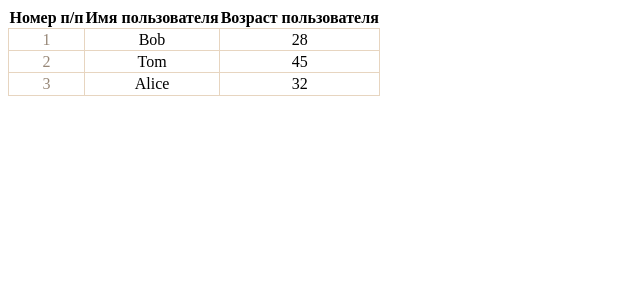
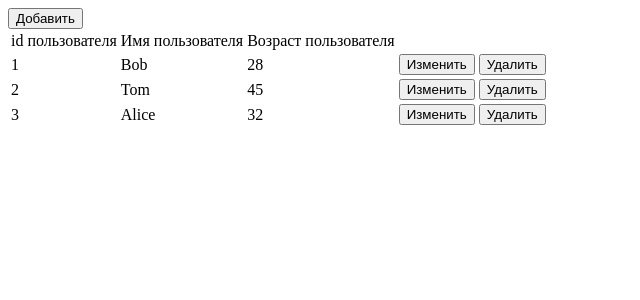
Before and after one commit to DVLaiger/Birthday-beta, an Angular app: page / in a window 1280 px wide. Shown: the top 300 px of the page, without its empty margins (0-640 px from the left). Built offline with nearby package versions, Linux system fonts and the light colour scheme.

Commit message:
4 files modified, 1 added, 1 deleted

```diff
--- a/src/app/app.component.html
+++ b/src/app/app.component.html
@@ -1,9 +1,49 @@
-<table class="demotable">
-    <th> Номер п/п</th>
-    <th> Имя пользователя</th>
-    <th> Возраст пользователя</th>
-  <tr *ngFor = "let user of users">
-    <td> {{user?.name}}</td>
-    <td> {{user?.age}}</td>
-  </tr>
+<input type="button" value="Добавить" class="btn btn-default" (click)="addUser()" />
+<table >
+  <thead>
+    <tr>
+      <td>id пользователя</td>
+      <td>Имя пользователя</td>
+      <td>Возраст пользователя</td>
+    </tr>
+  </thead>
+  <tbody>
+    <tr *ngFor="let user of users" >
+      <ng-template [ngTemplateOutlet]="loadTemplate(user)"
+      [ngTemplateOutletContext]="{ $implicit: user}">
+      </ng-template>
+    </tr>
+  </tbody>
+
 </table>
+
+<ng-template #readOnlyTemplate let-user>
+<td>{{user.id}}</td>
+<td>{{user.name}}</td>
+<td>{{user.age}}</td>
+<td>
+    <input type="button" value="Изменить" class="btn btn-default" (click)="editUser(user)" />
+</td>
+<td>
+    <input type="button" value="Удалить" (click)="deleteUser(user)" class="btn btn-danger" />
+</td>
+</ng-template>
+
+<!--шаблон для редактирования-->
+<ng-template #editTemplate>
+<td>
+    <input type="number" [(ngModel)]="editedUser._id" readonly disabled class="form-control" />
+</td>
+<td>
+    <input type="text" [(ngModel)]="editedUser.name" class="form-control" />
+</td>
+<td>
+    <input type="number" [(ngModel)]="editedUser.age" class="form-control" />
+</td>
+<td>
+    <input type="button" value="Сохранить" (click)="saveUser()" class="btn btn-success" />
+</td>
+<td>
+    <input type="button" value="Отмена" (click)="cancel()" class="btn btn-warning" />
+</td>
+</ng-template>
--- a/src/app/app.component.ts
+++ b/src/app/app.component.ts
@@ -1,21 +1,86 @@
-import { Component, OnInit} from '@angular/core';
-import { HttpService} from './http.service';
+import { Component, OnInit, TemplateRef, ViewChild} from '@angular/core';
+import { UserService} from './user.service';
 import { User } from './user';
 
 @Component({
     selector: 'my-app',
     templateUrl: './app.component.html',
     styleUrls: [ './app.component.css' ],
-    providers: [HttpService]
+    providers: [UserService]
 })
 export class AppComponent implements OnInit {
 
-    users: User[]=[];
+    @ViewChild('readOnlyTemplate') readOnlyTemplate: TemplateRef<any>;
+    @ViewChild('editTemplate') editTemplate: TemplateRef<any>;
 
-    constructor(private httpService: HttpService){}
+    editedUser: User|null = null;
+    users: Array<User>;
+    isNewRecord: boolean;
+    statusMessage: string;
+
+    constructor(private http: UserService){
+        this.users = new Array<User>();
+    }
 
     ngOnInit(){
 
-        this.httpService.getData().subscribe((data: any) => this.users=data["userList"]);
+        this.loadUser()
+    }
+
+    private loadUser() {
+        this.http.getUser().subscribe((data: any) => this.users=data["userList"]);
+    }
+
+    addUser() {
+        this.editedUser = new User(0,"",0);
+        this.users.push(this.editedUser);
+        this.isNewRecord = true;
+    }
+
+    editUser(user: User) {
+        this.editedUser = new User (user.id, user.name, user.age)
+    }
+
+    loadTemplate(user: User) {
+        if (this.editedUser && this.editedUser.id === user.id) {
+            return this.editTemplate;
+        } else {
+            return this.readOnlyTemplate;
+        }
+    }
+
+    saveUser() {
+        if (this.isNewRecord) {
+            // добавляем пользователя
+            this.http.createUser(this.editedUser as User).subscribe(data => {
+                this.statusMessage = 'Данные успешно добавлены',
+                this.loadUser();
+            });
+            this.isNewRecord = false;
+            this.editedUser = null;
+        } else {
+            // изменяем пользователя
+            this.http.updateUser(this.editedUser as User).subscribe(data => {
+                this.statusMessage = 'Данные успешно обновлены',
+                this.loadUser();
+            });
+            this.editedUser = null;
+        }
+    }
+
+    cancel() {
+        // если отмена при добавлении, удаляем последнюю запись
+        if (this.isNewRecord) {
+            this.users.pop();
+            this.isNewRecord = false;
+        }
+        this.editedUser = null;
+    }
+    // удаление пользователя
+    deleteUser(user: User) {
+        this.http.deleteUser(user.id).subscribe(data => {
+            this.statusMessage = 'Данные успешно удалены',
+            this.loadUser();
+        });
     }
 }
--- a/src/app/http.service.ts
+++ /dev/null
@@ -1,13 +0,0 @@
-import { HttpClient } from '@angular/common/http';
-import { Injectable } from '@angular/core';
-
-@Injectable()
-export class HttpService {
-
-  constructor(private http: HttpClient) { }
-
-  getData () {
-    return this.http.get('assets/users.json')
-  }
-
-}
--- /dev/null
+++ b/src/app/user.service.ts
@@ -0,0 +1,28 @@
+import { HttpClient, HttpHeaders } from '@angular/common/http';
+import { Injectable } from '@angular/core';
+import { User } from './user';
+
+@Injectable()
+export class UserService {
+
+  constructor(private http: HttpClient) { }
+
+  getUser () {
+    return this.http.get('assets/users.json')
+  }
+
+  createUser(user: User){
+    const myHeaders = new HttpHeaders().set("Content-Type", "application/json");
+    return this.http.post<User>(JSON.stringify(user), {headers: myHeaders});
+  }
+
+  updateUser(user: User) {
+    const myHeaders = new HttpHeaders().set("Content-Type", "application/json");
+    return this.http.put<User>(JSON.stringify(user), {headers:myHeaders});
+  }
+
+  deleteUser(id: string){
+    return this.http.delete<User>('/' + id);
+  }
+
+}
--- a/src/app/user.ts
+++ b/src/app/user.ts
@@ -1,3 +1,6 @@
 export class User{
-  constructor(public name:string, public age:number){}
+  constructor(
+    public id: number,
+    public name: string,
+    public age: number){}
 }
--- a/src/assets/users.json
+++ b/src/assets/users.json
@@ -1,12 +1,15 @@
 {
   "userList":
   [{
+      "id": 1,
       "name": "Bob",
       "age": 28
   },{
+      "id": 2,
       "name": "Tom",
       "age": 45
   },{
+      "id": 3,
       "name": "Alice",
       "age": 32
   }]
```
